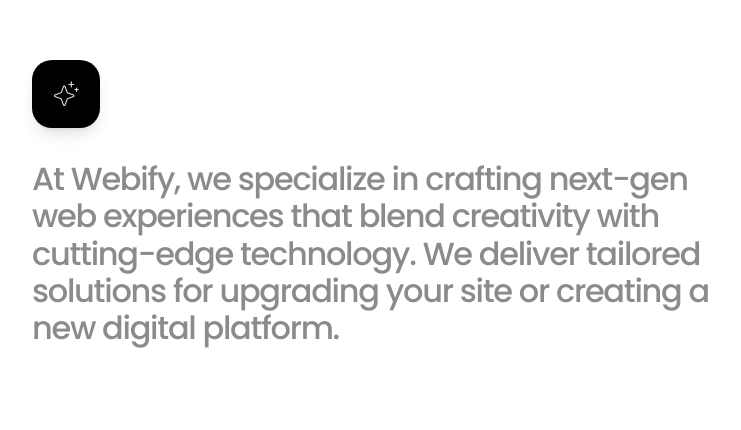
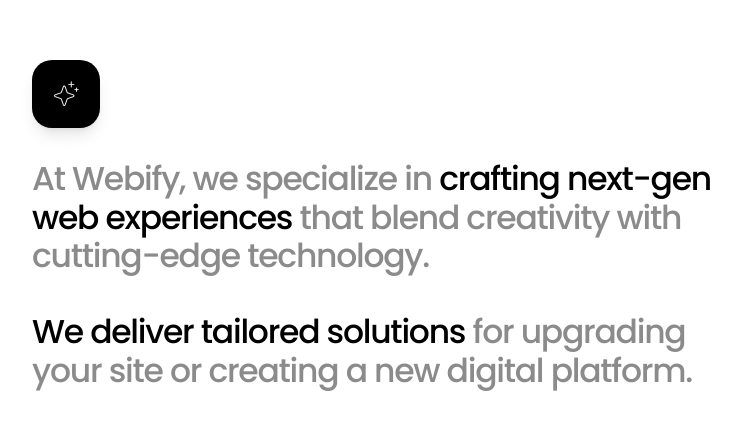
Before and after one commit to Fred-omojole/weblix5.0, a Next.js app: page / in a window 1280 px wide. Shown: the part 1628-2058 px from the top of the page, without its empty margins (248-989 px from the left). Built offline with nearby package versions, Linux system fonts and the light colour scheme.

Commit message:
about semi-completion

```diff
--- a/app/(Home)/components/About.tsx
+++ b/app/(Home)/components/About.tsx
@@ -14,12 +14,19 @@
             />
           </div>
 
-          <h3 className="text-[#8b8b8b] leading-[116%] text-[32px] font-medium tracking-[-1.28px] ">
+          <h3 className="text-[#8b8b8b] leading-[116%] text-[33px] font-medium tracking-[-1.26px] ">
             At Webify, we specialize in{" "}
-            <span>crafting next-gen web experiences</span> that blend creativity
-            with cutting-edge technology.
-            <span> We deliver tailored solutions </span> for upgrading your site
-            or creating a new digital platform.
+            <span className="text-black">
+              crafting next-gen web experiences
+            </span>{" "}
+            that blend creativity with cutting-edge technology.
+            <br />
+            <br />
+            <span className="text-black">
+              {" "}
+              We deliver tailored solutions{" "}
+            </span>{" "}
+            for upgrading your site or creating a new digital platform.
           </h3>
         </div>
       </div>
```
